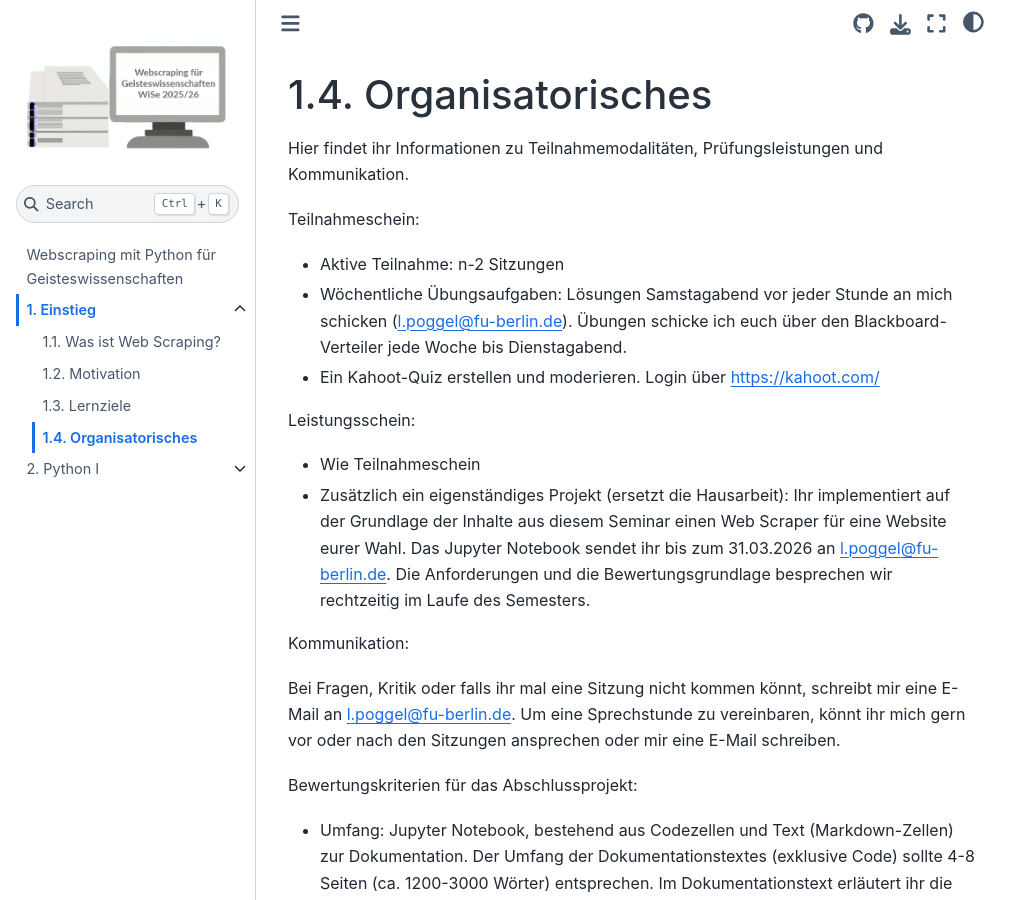
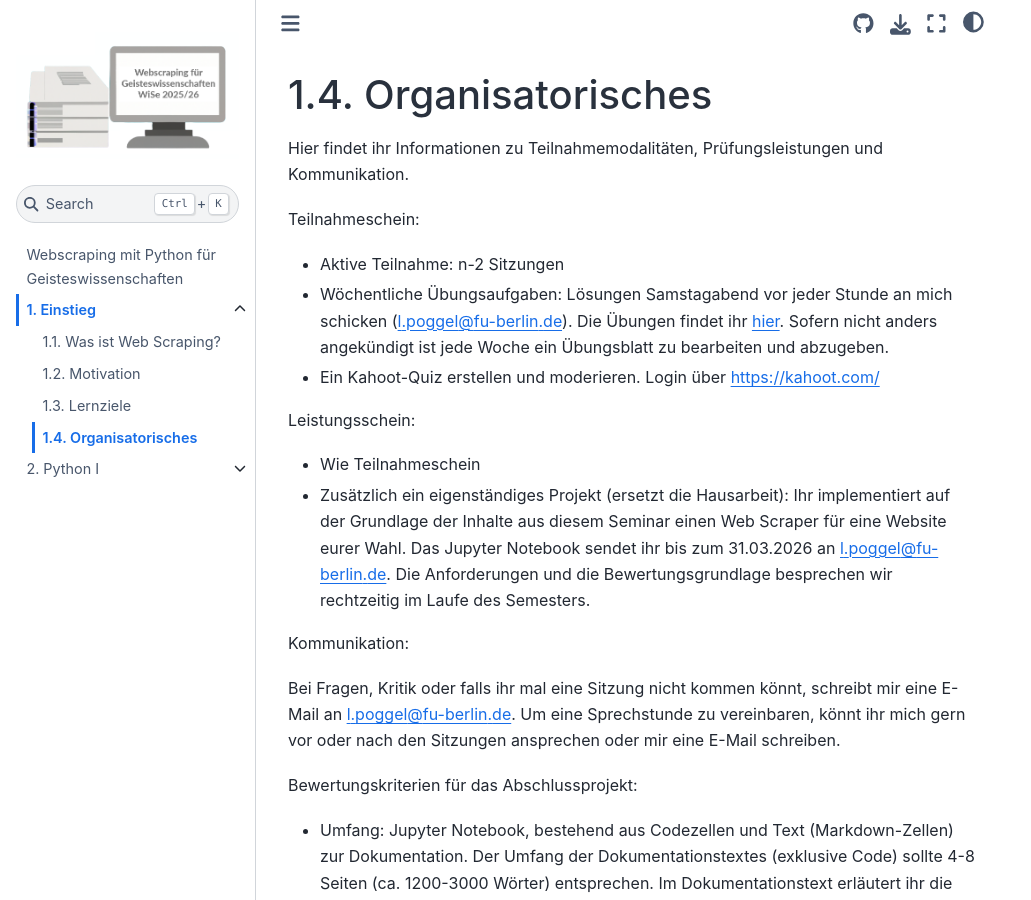
Before and after one commit to lipogg/webscraping-mit-python, a Jupyter Book: the page built from chapters/01/subchapters/05_organisation.md, in a window 1280 px wide and 900 px high. Shown: the whole window, without its empty margins (0-1031 px from the left). Built offline with Jupyter Book 1.0.4 settings and Sphinx 7.4.7 and the Sphinx Book theme 1.1.4, drawn with Linux system fonts in a browser that asks for light colours; pages that are not in the unit, such as notebooks, are missing from menus; comment, search, counter and statistics services are not loaded.

Commit message:
add link

```diff
--- a/chapters/01/subchapters/05_organisation.md
+++ b/chapters/01/subchapters/05_organisation.md
@@ -5,7 +5,7 @@ Hier findet ihr Informationen zu Teilnahmemodalitäten, Prüfungsleistungen und
 Teilnahmeschein:
 
 * Aktive Teilnahme: n-2 Sitzungen
-* Wöchentliche Übungsaufgaben: Lösungen Samstagabend vor jeder Stunde an mich schicken (l.poggel@fu-berlin.de). Übungen schicke ich euch über den Blackboard-Verteiler jede Woche bis Dienstagabend.
+* Wöchentliche Übungsaufgaben: Lösungen Samstagabend vor jeder Stunde an mich schicken (l.poggel@fu-berlin.de). Die Übungen findet ihr [hier](https://github.com/lipogg/webscraping-mit-python-aufgaben/tree/main/nbgrader-assignments). Sofern nicht anders angekündigt ist jede Woche ein Übungsblatt zu bearbeiten und abzugeben.
 * Ein Kahoot-Quiz erstellen und moderieren. Login über [https://kahoot.com/](https://kahoot.com/)
 
 Leistungsschein:
```
